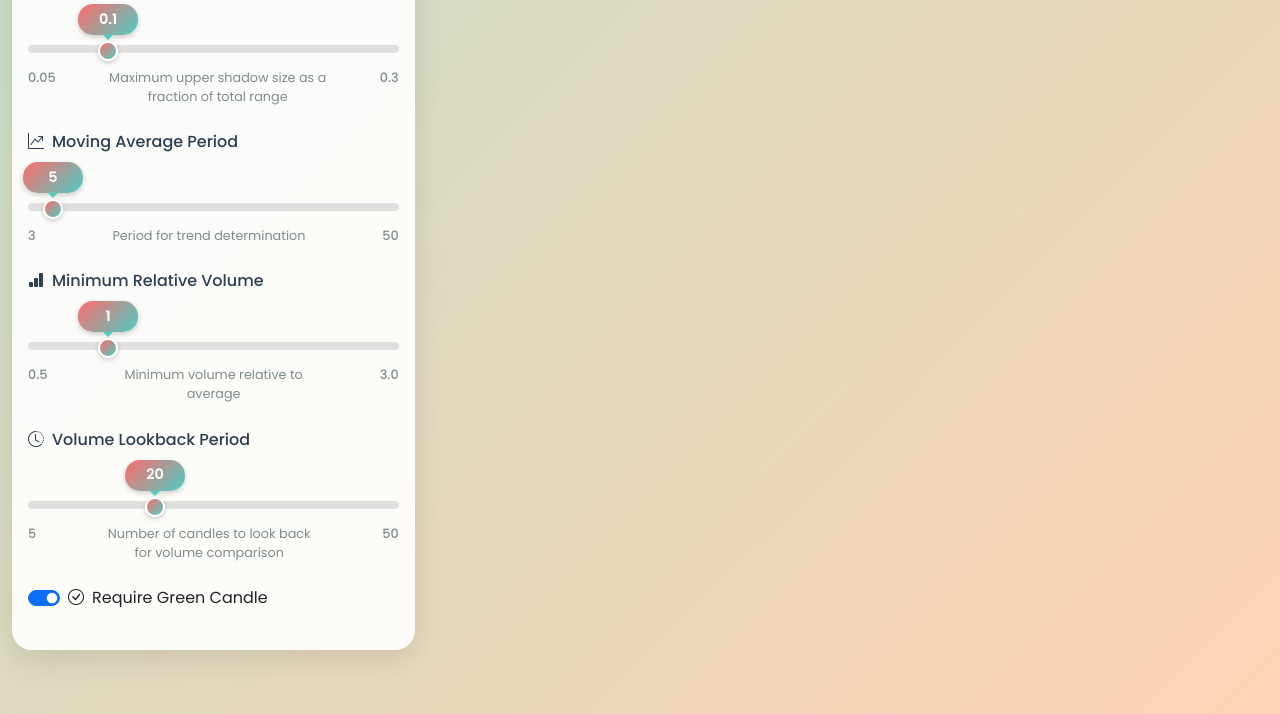
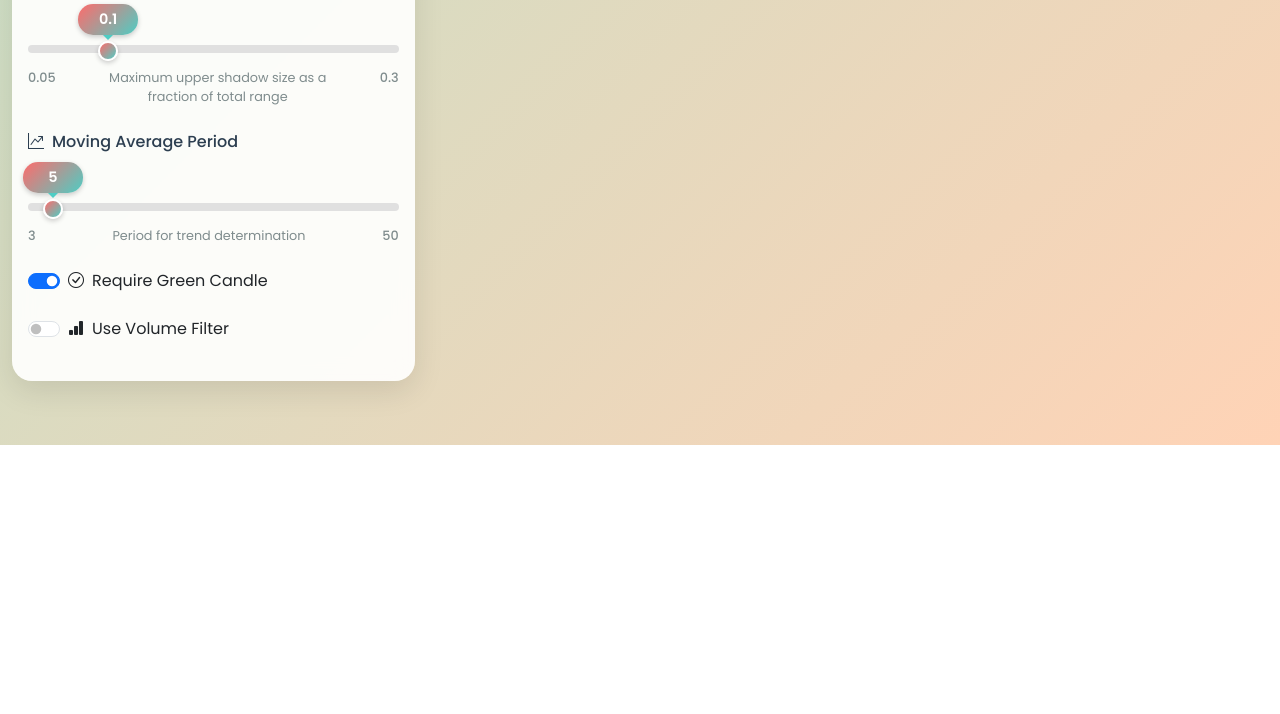
Before and after one commit to GilMatzafi/TradingHub, a Flask app: page /analyzer in a window 1280 px wide. Shown: the part 1398-2112 px from the top of the page. After the commit the page ends 1843 px from the top, so only its background shows below. Run offline with Flask 3, Linux system fonts and the light colour scheme.

Commit message:
improve UI for relative vol

```diff
--- a/tradinghub/models/patterns/hammer_pattern.py
+++ b/tradinghub/models/patterns/hammer_pattern.py
@@ -19,8 +19,8 @@ class HammerPattern(BasePattern):
                 - upper_shadow_ratio (float): Maximum upper shadow size as fraction of total range
                 - ma_period (int): Period for moving average calculation
                 - require_green (bool): Whether to require green (bullish) candles
-                - min_relative_volume (float): Minimum relative volume compared to average
-                - volume_lookback (int): Number of candles to look back for volume comparison
+                - min_relative_volume (float, optional): Minimum relative volume compared to average
+                - volume_lookback (int, optional): Number of candles to look back for volume comparison
 
         Returns:
             pd.DataFrame: DataFrame with hammer pattern detection results
@@ -48,7 +48,7 @@ class HammerPattern(BasePattern):
             hammer_condition = hammer_condition & df['is_green']
 
         # Add volume condition if Volume column exists and parameters are provided
-        if 'Volume' in df.columns and 'min_relative_volume' in params:
+        if 'Volume' in df.columns and 'min_relative_volume' in params and params.get('min_relative_volume') is not None:
             lookback = params.get('volume_lookback', 20)
             volume_ma = df['Volume'].rolling(window=lookback).mean()
             relative_volume = df['Volume'] / volume_ma
--- a/tradinghub/routes/main.py
+++ b/tradinghub/routes/main.py
@@ -30,10 +30,13 @@ def analyze():
             lower_shadow_ratio=float(data.get('lower_shadow_ratio', 2.0)),
             upper_shadow_ratio=float(data.get('upper_shadow_ratio', 0.1)),
             ma_period=int(data.get('ma_period', 5)),
-            require_green=data.get('require_green', True),
-            min_relative_volume=float(data.get('min_relative_volume', 1.0)),
-            volume_lookback=int(data.get('volume_lookback', 20))
+            require_green=data.get('require_green', True)
         )
+
+        # Add volume parameters if they exist in the request
+        if 'min_relative_volume' in data:
+            pattern_params.min_relative_volume = float(data.get('min_relative_volume', 1.0))
+            pattern_params.volume_lookback = int(data.get('volume_lookback', 20))
 
         # Create analysis request
         request_obj = AnalysisRequest(
--- a/tradinghub/static/js/main.js
+++ b/tradinghub/static/js/main.js
@@ -158,6 +158,16 @@ document.addEventListener('DOMContentLoaded', function() {
     // Add event listener for the require green checkbox
     document.getElementById('require_green').addEventListener('change', updateCandlestickVisualization);
 
+    // Add event listener for the volume filter toggle
+    document.getElementById('use_volume_filter').addEventListener('change', function() {
+        const volumeParams = document.getElementById('volume-params');
+        if (this.checked) {
+            volumeParams.style.display = 'block';
+        } else {
+            volumeParams.style.display = 'none';
+        }
+    });
+
     // Add event listener for download CSV button
     document.getElementById('downloadCSV').addEventListener('click', downloadCSV);
 
@@ -185,10 +195,15 @@ document.addEventListener('DOMContentLoaded', function() {
             lower_shadow_ratio: document.getElementById('lower_shadow_ratio').value,
             upper_shadow_ratio: document.getElementById('upper_shadow_ratio').value,
             ma_period: document.getElementById('ma_period').value,
-            require_green: document.getElementById('require_green').checked,
-            min_relative_volume: document.getElementById('min_relative_volume').value,
-            volume_lookback: document.getElementById('volume_lookback').value
+            require_green: document.getElementById('require_green').checked
         };
+
+        // Add volume parameters only if volume filter is enabled
+        const useVolumeFilter = document.getElementById('use_volume_filter').checked;
+        if (useVolumeFilter) {
+            formData.min_relative_volume = document.getElementById('min_relative_volume').value;
+            formData.volume_lookback = document.getElementById('volume_lookback').value;
+        }
 
         // Send request to server
         fetch('/analyze', {
--- a/tradinghub/templates/analyzer.html
+++ b/tradinghub/templates/analyzer.html
@@ -84,6 +84,21 @@
                         </div>
                     </div>
 
+                    <div class="mb-4 form-check form-switch">
+                        <input type="checkbox" class="form-check-input" id="require_green" checked>
+                        <label class="form-check-label" for="require_green">
+                            <i class="bi bi-check-circle me-2"></i>Require Green Candle
+                        </label>
+                    </div>
+
+                    <div class="mb-4 form-check form-switch">
+                        <input type="checkbox" class="form-check-input" id="use_volume_filter">
+                        <label class="form-check-label" for="use_volume_filter">
+                            <i class="bi bi-bar-chart-fill me-2"></i>Use Volume Filter
+                        </label>
+                    </div>
+
+                    <div id="volume-params" class="volume-params" style="display: none;">
                         <div class="mb-4">
                             <label for="min_relative_volume" class="form-label">
                                 <i class="bi bi-bar-chart-fill me-2"></i>Minimum Relative Volume
@@ -104,21 +119,15 @@
                                 <i class="bi bi-clock-history me-2"></i>Volume Lookback Period
                             </label>
                             <div class="range-container">
-                            <div class="range-value">20</div>
-                            <input type="range" class="form-range" id="volume_lookback" value="20" min="5" max="50">
+                                <div class="range-value">1</div>
+                                <input type="range" class="form-range" id="volume_lookback" value="1" min="1" max="50">
                                 <div class="range-labels">
-                                <span class="min">5</span>
+                                    <span class="min">1</span>
                                     <span class="description">Number of candles to look back for volume comparison</span>
                                     <span class="max">50</span>
                                 </div>
                             </div>
                         </div>
-
-                    <div class="mb-4 form-check form-switch">
-                        <input type="checkbox" class="form-check-input" id="require_green" checked>
-                        <label class="form-check-label" for="require_green">
-                            <i class="bi bi-check-circle me-2"></i>Require Green Candle
-                        </label>
                     </div>
                     {% endblock %}
                 </div>
```
Lines whose indentation alone changed are shown as unchanged.
